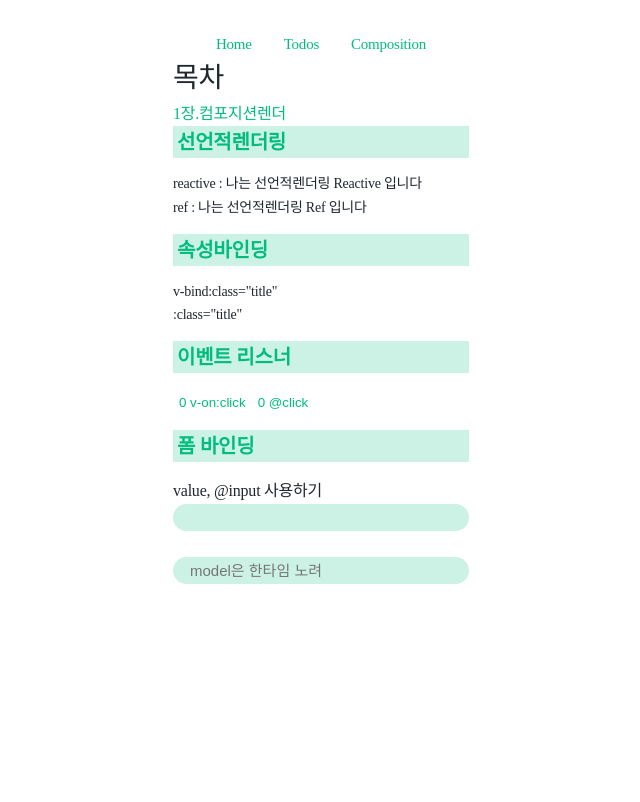
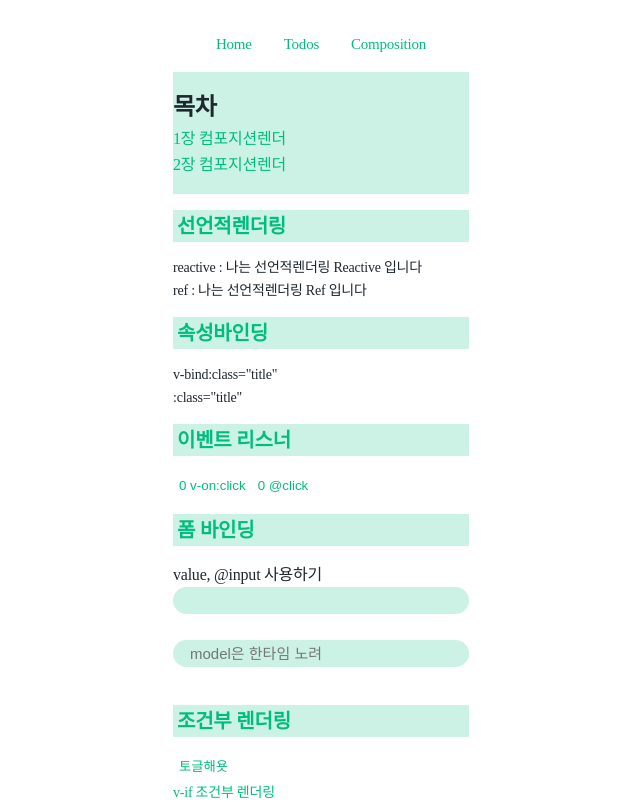
Before and after one commit to Sunset-Kim/study_mevn, a Vue app in the folder vue/vue-todos/: page /composition/1 in a window 1280 px wide. Shown: the whole page, without its empty margins (319-959 px from the left). Built offline with nearby package versions, Linux system fonts and the light colour scheme; a web font is replaced by a local one; what quasar would draw is missing.

Commit message:
rename : 이름변경

```diff
--- a/vue/vue-todos/src/container/composition/compositionRender.vue
+++ b/vue/vue-todos/src/container/composition/Section1.vue
@@ -17,6 +17,12 @@ const textmodel = ref("");
 const onInput = (e: Event) => {
   text.value = (e.target as HTMLInputElement).value;
 };
+
+// 조건부 렌더링
+const isShow = ref(true);
+const toggleShow = () => (isShow.value = !isShow.value);
+
+const array = ref(["a", "b", "c"]);
 </script>
 
 <template lang="">
@@ -47,9 +53,22 @@ const onInput = (e: Event) => {
     <input class="input" v-model="textmodel" placeholder="model은 한타임 노려" />
     <p class="helper">{{ textmodel }}</p>
   </section>
+
+  <section>
+    <h3 :class="titleClass">조건부 렌더링</h3>
+    <button type="button" class="button" @click="toggleShow">토글해욧</button>
+    <p v-if="isShow" class="helper">v-if 조건부 렌더링</p>
+    <p v-else class="helper">v-else 조건부 렌더링</p>
+
+    <!-- <button type="button" class="button" @click="increment">버튼{{ isNaN(count % 3) ? 0 : count % 3 }}</button>
+    <p v-if="array[isNaN(count % 3) ? 0 : count % 3] === 'a'" class="helper">a</p>
+    <p v-else-if="array[isNaN(count % 3) ? 0 : count % 3] === 'b'" class="helper">b</p>
+    <p v-else-if="array[isNaN(count % 3) ? 0 : count % 3] === 'c'" class="helper">c</p>
+    <p v-else class="help">no</p> -->
+  </section>
 </template>
 
-<style lang="scss">
+<style lang="scss" scoped>
 $green: var(--vue-green);
 $green-hover: var(--vue-green-hover);
 section {
--- a/vue/vue-todos/src/views/CompositionAPIView.vue
+++ b/vue/vue-todos/src/views/CompositionAPIView.vue
@@ -1,8 +1,11 @@
 <template lang="">
   <div>
-    <div>
+    <div class="index__container">
       <h2>목차</h2>
-      <router-link to="/composition/1">1장.컴포지션렌더</router-link>
+      <ul>
+        <li><router-link to="/composition/1">1장 컴포지션렌더</router-link></li>
+        <li><router-link to="/composition/2">2장 컴포지션렌더</router-link></li>
+      </ul>
     </div>
 
     <RouterView />
@@ -10,4 +13,14 @@
   <div></div>
 </template>
 <script setup></script>
-<style lang=""></style>
+<style lang="scss" scoped>
+h2 {
+  font-size: 24px;
+  font-weight: bold;
+}
+.index__container {
+  margin: 16px 0;
+  padding: 16px 0;
+  background-color: var(--vue-green-hover);
+}
+</style>
```
Also changed, not shown: vue/vue-todos/src/router/routes.ts (+6 -2 lines).
